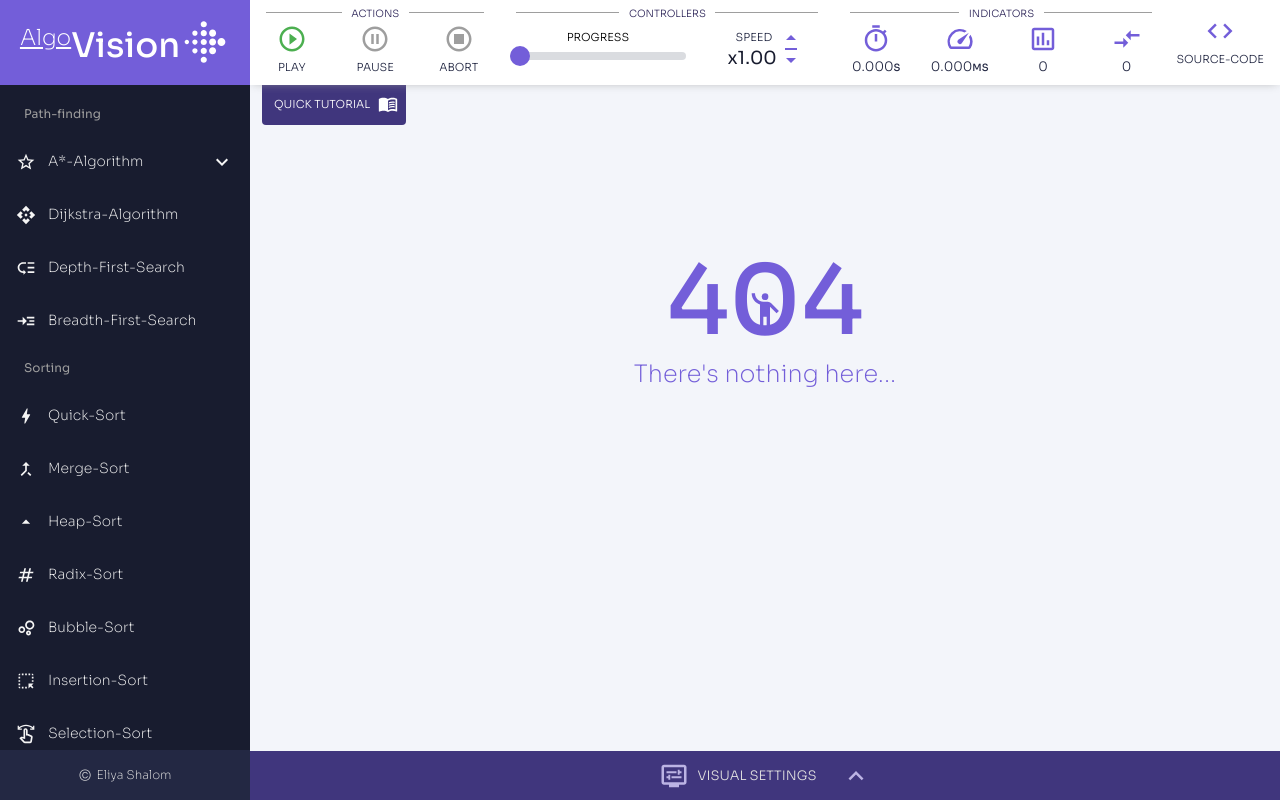
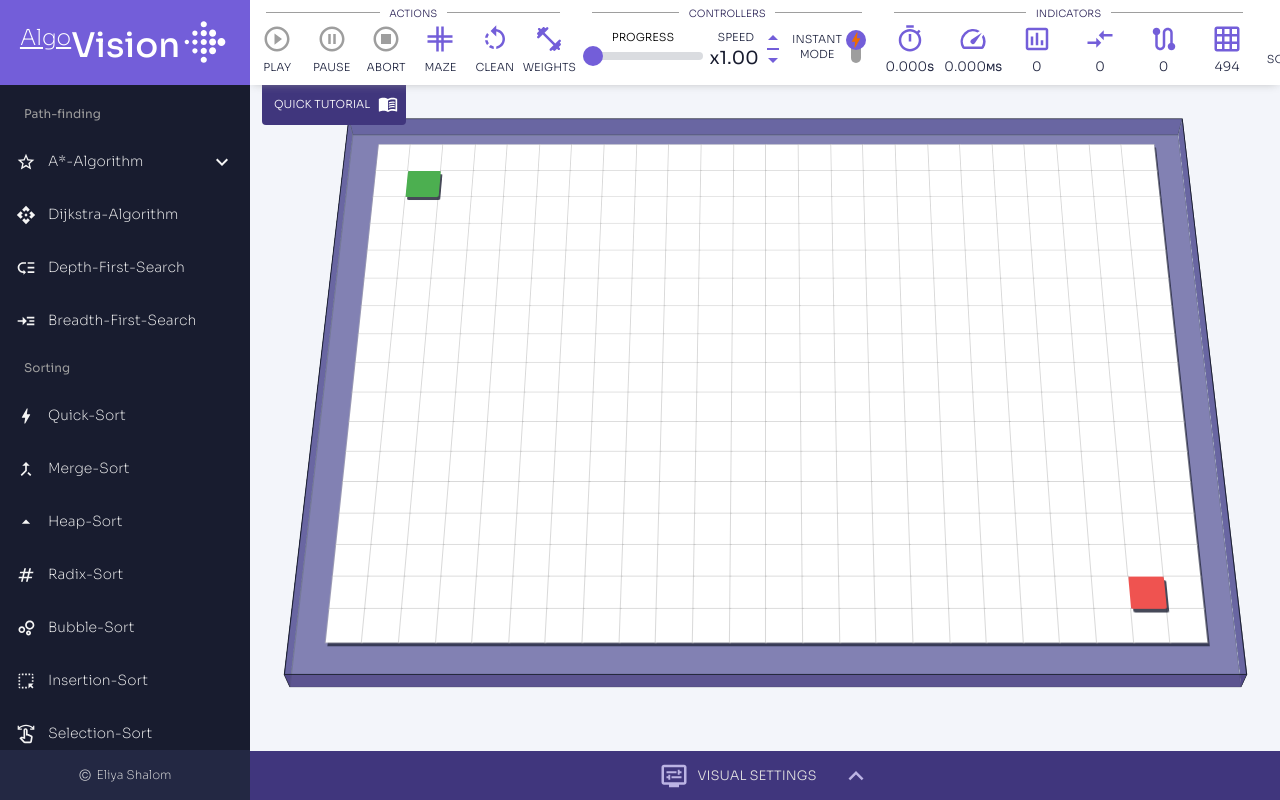
Before and after one commit to Eliya-Shalom/Algo-Vision, a React (Create React App) app: page /Algo-Vision/Path-finding in a window 1280 px wide. Built offline with nearby package versions, Linux system fonts and the light colour scheme.

Commit message:
minor fix

```diff
--- a/src/components/common/ListButton.jsx
+++ b/src/components/common/ListButton.jsx
@@ -8,7 +8,7 @@ const ListButton = ({ label, handleClick, startIcon = null, endIcon = null }) =>
   const { sideMenu } = useSelector(({ ui }) => ui);
 
   const category = label.includes("Sort") ? "Sorting" : "Path-finding";
-  const [, , algo] = location.pathname.split("/");
+  const [, , , algo] = location.pathname.split("/");
 
   const dynamicMode = algo === "Dynamic-Path-finding" && label === "Dynamic-Path-finding";
   const isAStar = ["Manhattan-Distance", "Diagonal-Distance"].includes(label);
@@ -34,7 +34,7 @@ const ListButton = ({ label, handleClick, startIcon = null, endIcon = null }) =>
       to={
         label === "A*-Algorithm"
           ? location.pathname
-          : `/${category}/${isAStar ? "A*-Algorithm-" + label : label}`
+          : `/Algo-Vision/${category}/${isAStar ? "A*-Algorithm-" + label : label}`
       }>
       <ListItemButton
         onClick={() => handleClick(label)}
--- a/src/components/common/Logo.jsx
+++ b/src/components/common/Logo.jsx
@@ -32,7 +32,7 @@ const Logo = () => {
   return (
     <Box display="flex" justifyContent="center">
       <div
-        onClick={() => navigate("/")}
+        onClick={() => navigate("/Algo-Vision")}
         style={{
           mr: sideMenu.open && 0.5,
           width: sideMenu.open ? "100%" : 0,
--- a/src/hooks/useGetCategoryAndAlgo.jsx
+++ b/src/hooks/useGetCategoryAndAlgo.jsx
@@ -1,7 +1,7 @@
 import { useLocation } from "react-router-dom";
 
 const useGetCategoryAndAlgo = () => {
-  const [, category, algo] = useLocation().pathname.split("/");
+  const [, , category, algo] = useLocation().pathname.split("/");
   return [category, algo];
 };
 
--- a/src/index.js
+++ b/src/index.js
@@ -21,22 +21,25 @@ ReactDOM.render(
       <Provider store={store}>
         <App>
           <Routes>
-            <Route path="/" element={<Main />}>
+            <Route path="/Algo-Vision" element={<Main />}>
               <Route path="" element={<Home />} />
-              <Route path="/Path-finding" element={<Board />} />
+              <Route path="Path-finding" element={<Board />}>
                 {snippets.map(
                   ({ algo }) =>
                     !algo.includes("Sort") && (
-                    <Route key={algo} path={`Path-finding/${algo}`} element={<Board />} />
+                      <Route key={algo} path={`${algo}`} element={<Board />} />
                     )
                 )}
-              <Route path="Sorting" element={<Axle />} />
+              </Route>
+
+              <Route path="Sorting" element={<Axle />}>
                 {snippets.map(
                   ({ algo }) =>
                     algo.includes("Sort") && (
-                    <Route key={algo} path={`Sorting/${algo}`} element={<Axle />} />
+                      <Route key={algo} path={`${algo}`} element={<Axle />} />
                     )
                 )}
+              </Route>
               <Route path="*" element={<NotFound />} />
             </Route>
           </Routes>
```
Lines whose indentation alone changed are shown as unchanged.
